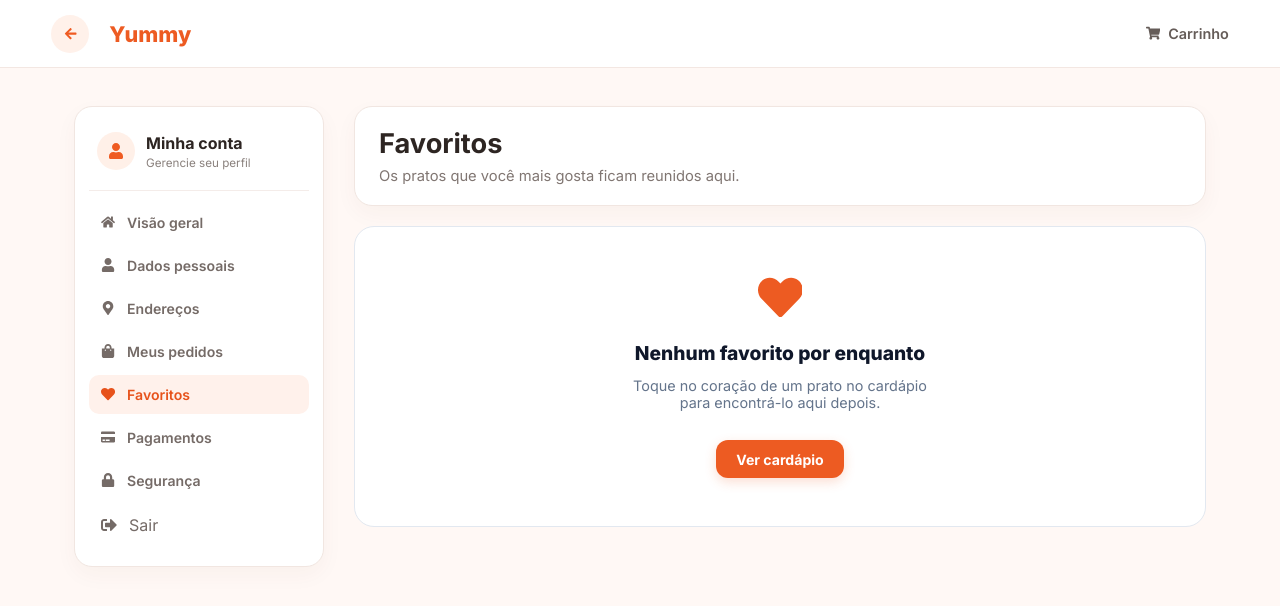
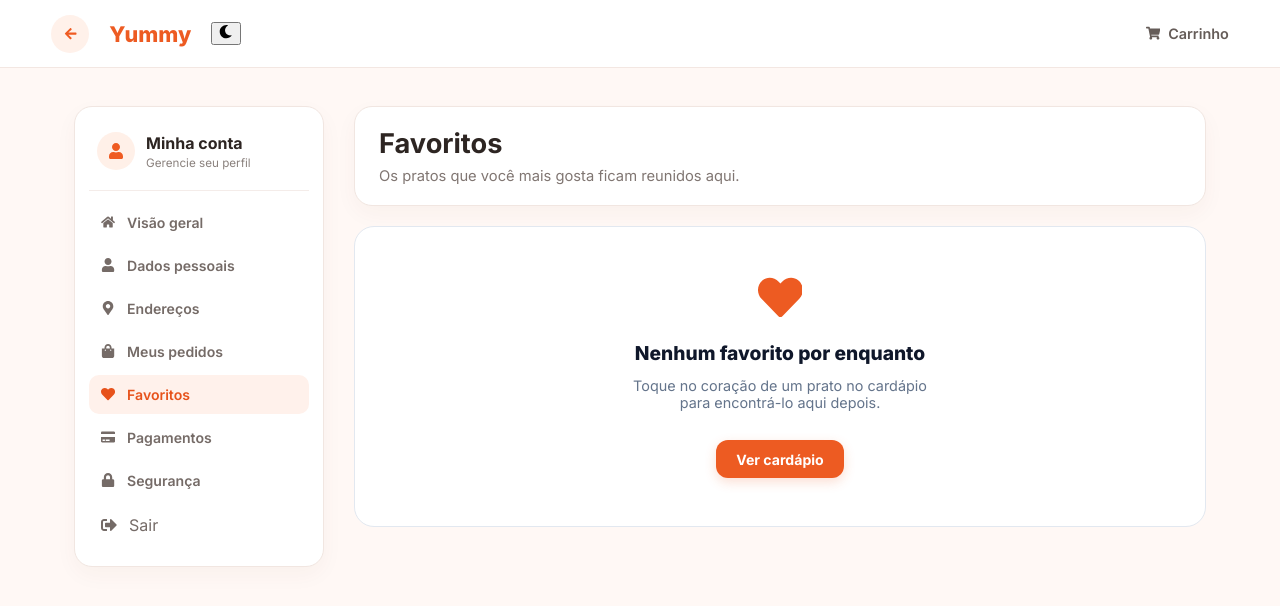
Before and after one commit to gidelmarjr-art/yummy, a React (Create React App) app in the folder frontend/: page /perfil/favoritos in a window 1280 px wide. Shown: the top 606 px of the page. Built offline with nearby package versions, Linux system fonts and the light colour scheme; no server answers.

Commit message:
implementação de Tema Preto em Perfil/PerfilLayout

```diff
--- a/frontend/src/apps/web/pages/Cliente/Perfil/PerfilLayout.jsx
+++ b/frontend/src/apps/web/pages/Cliente/Perfil/PerfilLayout.jsx
@@ -10,9 +10,11 @@ import {
   FaShoppingBag,
   FaUser,
   FaShoppingCart,
-  FaSignOutAlt
-} from "react-icons/fa";
+  FaSignOutAlt,
+  FaMoon,
+  FaSun } from "react-icons/fa";
 import "./Perfil.css";
+import { useTheme } from "../../../../../context/ThemeContext";
 
 const NAVIGATION = [
   { label: "Visão geral", path: "/perfil", icon: <FaHome /> },
@@ -27,6 +29,7 @@ const NAVIGATION = [
 export default function PerfilLayout({ title, description, children }) {
   const location = useLocation();
   const navigate = useNavigate();
+  const { theme, toggleTheme } = useTheme();
 
   const handleLogout = () => {
     // 1. Limpa os dados de sessão do usuário
@@ -44,6 +47,15 @@ export default function PerfilLayout({ title, description, children }) {
           <FaArrowLeft />
         </button>
         <Link to="/home" className="profile-brand">Yummy</Link>
+        <button
+          type="button"
+          className="profile-theme-toggle"
+          onClick={toggleTheme}
+          aria-label="Alternar entre tema claro e escuro"
+          title="Alternar tema"
+        >
+          {theme === "escuro" ? <FaSun /> : <FaMoon />}
+        </button>
         <Link to="/carrinho" className="profile-cart">
           <FaShoppingCart />
           <span>Carrinho</span>
```
